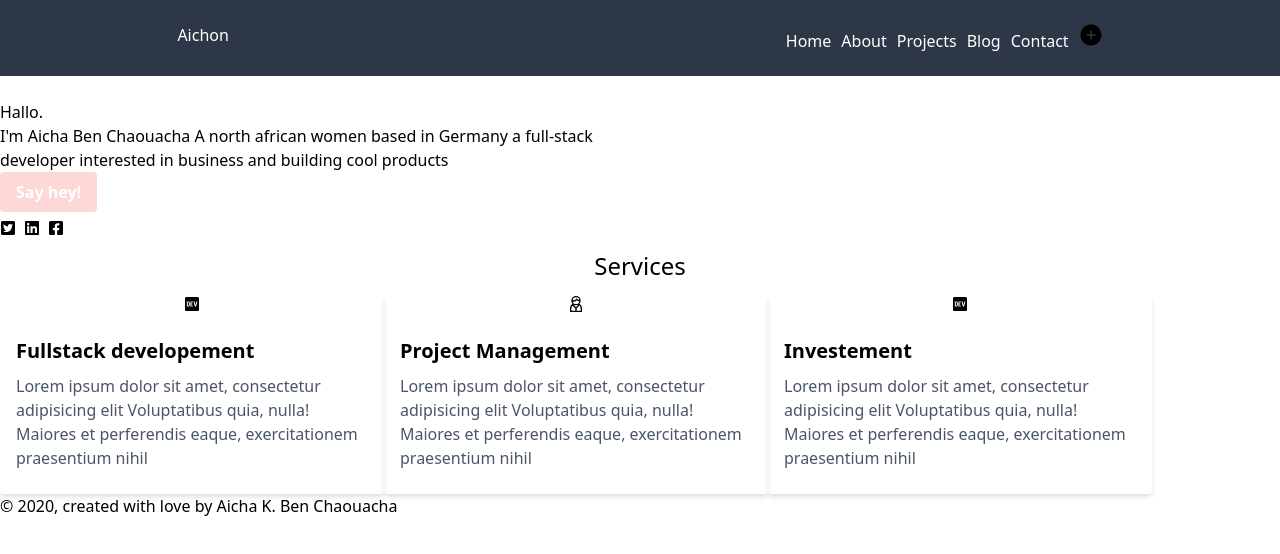
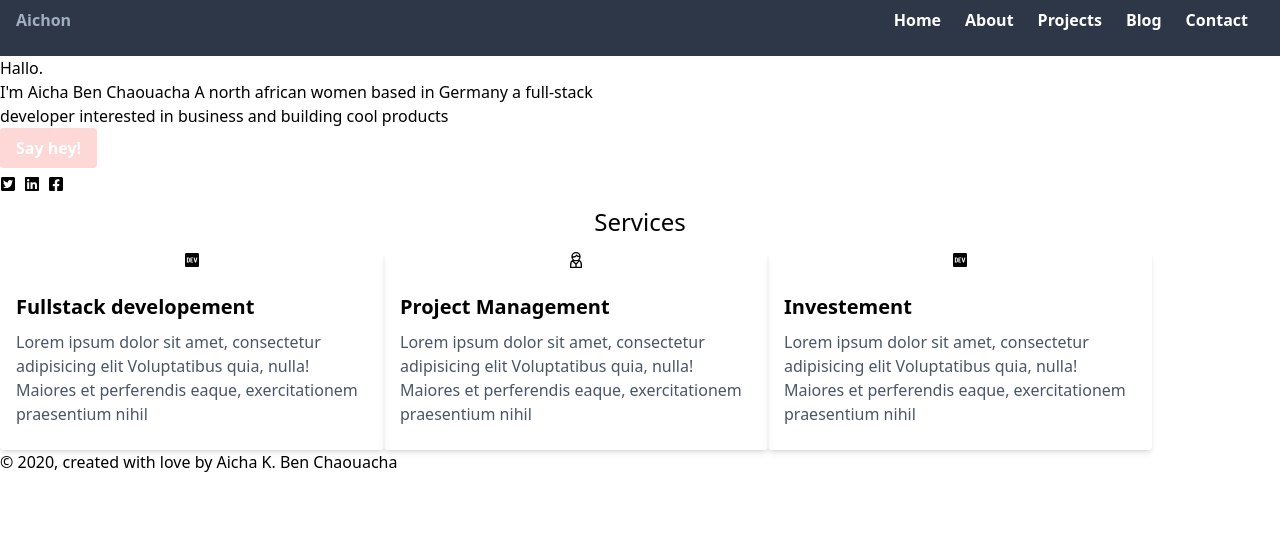
Before and after one commit to aichonK/gatsbyWebsite, a Gatsby site: page / in a window 1280 px wide. Built offline with nearby package versions, Linux system fonts and the light colour scheme; Gatsby itself is replaced by a stand-in of ours.

Commit message:
Add a progressive navbar

```diff
--- a/src/components/ArticlesComponent.jsx
+++ b/src/components/ArticlesComponent.jsx
@@ -0,0 +1,11 @@
+import React from 'react'
+
+const ArticlesComponent = () => {
+     return (
+          <div>
+
+          </div>
+     )
+}
+
+export default ArticlesComponent
--- a/src/components/header.js
+++ b/src/components/header.js
@@ -1,7 +1,8 @@
 import { Link } from "gatsby"
 import PropTypes from "prop-types"
-import React from "react"
-import { AiFillPlusCircle } from "react-icons/ai";
+import React, { useState } from "react"
+import { GiHamburgerMenu } from "react-icons/gi"
+import { IoIosCloseCircle } from "react-icons/io"
 const Pages = [{
   name: "Home",
   url: "/"
@@ -19,38 +20,56 @@ const Pages = [{
   url: "/contact"
 }]
 
-const Header = ({ siteTitle }) => (
-  <header
-  className="bg-gray-800 mb-6"
-
-  >
-    <div
-      style={{
-        margin: `0 auto`,
-        maxWidth: 960,
-        padding: `1.45rem 1.0875rem`,
-        display: "flex",
-        justifyContent: "space-between",
-      }}
-    >
+const Header = ({ siteTitle }) => {
+  const [mobileMenuIsShown, setMobileMenuIsShown] = useState(false)
+  return (
+    <header className="bg-gray-800 sm:flex sm:justify-between sm:px-4 sm:py-2">
+      <div className="flex item-center justify-between px-4 py-2 sm:p-0">
         <h2 style={{ margin: 0 }}>
           <Link
             to="/"
+            className="text-gray-500 font-bold"
             style={{
-            color: `white`,
               textDecoration: `none`,
             }}
           >
             {siteTitle}
           </Link>
         </h2>
-      <div>
+        <button
+          className=" block focus:outline-none  focus:text-gray-100 hover:text-gray-100 text-gray-500 sm:hidden"
+          onClick={() => setMobileMenuIsShown(!mobileMenuIsShown)}
+        >
+          <GiHamburgerMenu
+            className={`h-6 w-6 ${mobileMenuIsShown ? "hidden" : ""}`}
+          />
+          <IoIosCloseCircle
+            className={`h-6 w-6 ${mobileMenuIsShown ? "" : "hidden"}`}
+          />
+        </button>
+      </div>
+      <div
+        class={`px-2 pb-4 sm:flex ${mobileMenuIsShown ? "block" : "hidden"}`}
+      >
+        {Pages.map(({ name, url }) => (
+          <Link
+            className="text-white block  font-semibold rounded hover:bg-gray-700
+              pl-2 py-1
+               mt-1 sm:mx-2 sm:py-0 sm:my-0"
+            to={url}
+          >
+            {name}
+          </Link>
+        ))}
+      </div>
+
+      {/* <div className="flex">
       {" "}
       {Pages.map(({ name, url }) => (
         <Link
+          className="text-gray-500"
           to={url}
           style={{
-              color: `white`,
             textDecoration: `none`,
             marginRight: "10px",
           }}
@@ -58,13 +77,10 @@ const Header = ({ siteTitle }) => (
           {name}
         </Link>
       ))}
-        <button>
-          <AiFillPlusCircle className="h-6 w-6"/>
-        </button>
-      </div>
-    </div>
+    </div> */}
     </header>
   )
+}
 
 Header.propTypes = {
   siteTitle: PropTypes.string,
```
Lines whose indentation alone changed are shown as unchanged.
